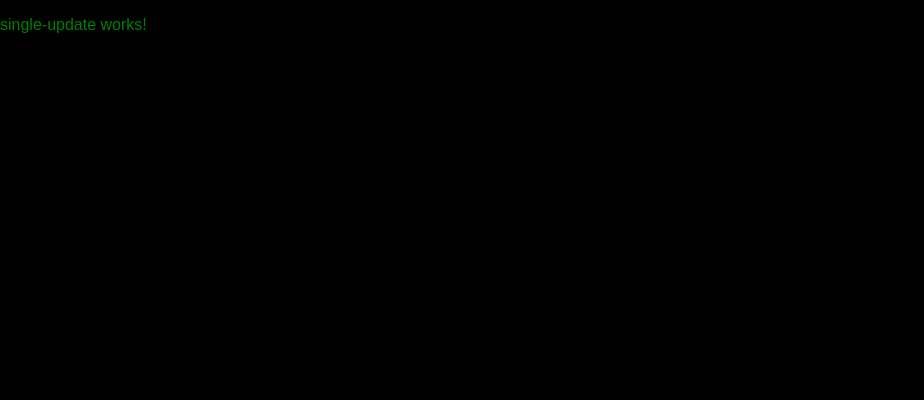
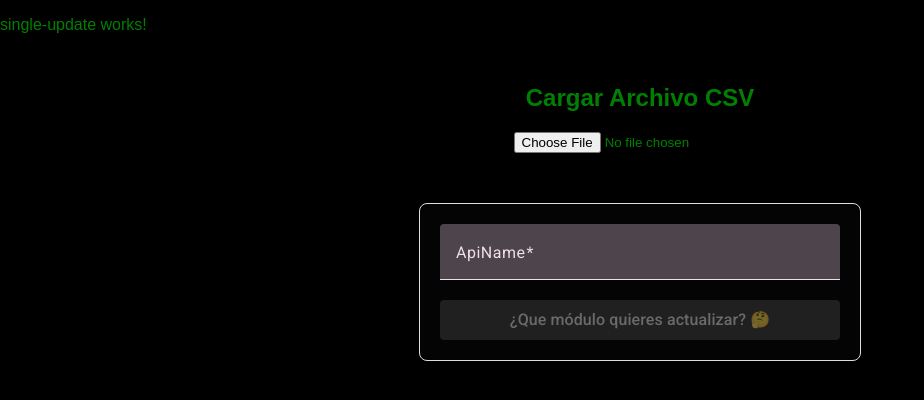
Before and after one commit to alejandroalvarezdev/MassUpdateTool, an Angular app: page / in a window 1280 px wide. Shown: the top 400 px of the page, without its empty margins (0-924 px from the left). Built offline with nearby package versions, Linux system fonts and the light colour scheme.

Commit message:
Singles Post OK

```diff
--- a/src/app/app.component.html
+++ b/src/app/app.component.html
@@ -1,3 +1,4 @@
+
 
 <!-- <app-custom-update></app-custom-update> -->
 <app-single-update></app-single-update>
--- a/src/app/consume.service.ts
+++ b/src/app/consume.service.ts
@@ -25,13 +25,13 @@ export class ConsumeService {
     return this.http.put(url, JSON.stringify(data), { headers });
 };
 
-  singleUpdate(module:any,recordID:number,data: any): Observable<any> {
+  singleUpdate(module:any,data: any): Observable<any> {
 
-    let url = `/api/zoho/SingleUpdate/${module}/${recordID}`;;
+    let url = `http://localhost:3000/api/zoho/SinglePost/${module}`;
     const headers = new HttpHeaders({
       'Content-Type': 'application/json'
     });
-    return this.http.put(url, JSON.stringify(data), { headers });
+    return this.http.post(url, JSON.stringify(data), { headers });
 
   }
 
--- a/src/app/solutions/custom-update/custom-update.component.html
+++ b/src/app/solutions/custom-update/custom-update.component.html
@@ -27,7 +27,7 @@
             </button>
         </form>
 
-        </div>
+    </div>
 
     <div *ngIf="segmentedRecords.length > 0">
         <h2>Data model</h2>
--- a/src/app/solutions/custom-update/custom-update.component.ts
+++ b/src/app/solutions/custom-update/custom-update.component.ts
@@ -48,7 +48,7 @@ updateOptions: any[] = [
   constructor(private consume:ConsumeService,private fb: FormBuilder){
     this.form = this.fb.group({
       name: ['', Validators.required],
-      updateType:['',Validators.required]
+      // updateType:['',Validators.required]
     });
   }
   ngOnInit(){
--- a/src/app/solutions/single-update/single-update.component.css
+++ b/src/app/solutions/single-update/single-update.component.css
@@ -0,0 +1,64 @@
+.container {
+    text-align: center;
+    margin-top: 50px;
+}
+
+button {
+    background-color: #007bff;
+    color: white;
+    border: none;
+    padding: 10px 20px;
+    font-size: 16px;
+    cursor: pointer;
+    border-radius: 5px;
+}
+
+button:hover {
+    background-color: #0056b3;
+}
+pre{
+    /* display: flex;
+    justify-content: center; */
+    padding-left: 15rem;
+}
+
+/* Form */
+.form-container {
+    max-width: 400px; /* Limita el ancho del formulario */
+    margin: 50px auto; /* Centra el formulario horizontalmente y agrega margen superior */
+    padding: 20px; /* Espaciado interno */
+    background-color: #040404; /* Fondo blanco */
+    border: 1px solid #ddd; /* Borde sutil */
+    border-radius: 8px; /* Bordes redondeados */
+    box-shadow: 0 4px 12px rgba(0, 0, 0, 0.1); /* Sombra sutil para profundidad */
+    display: flex;
+    flex-direction: column;
+    gap: 15px; /* Espacio entre los elementos del formulario */
+    }
+
+    .form-container mat-form-field {
+        width: 100%; /* Asegura que los campos de entrada ocupen todo el ancho */
+    }
+
+    .form-container button {
+        width: 100%; /* El botón ocupará todo el ancho */
+        padding: 10px; /* Espaciado dentro del botón */
+        font-size: 16px; /* Tamaño de fuente */
+        border-radius: 4px; /* Bordes redondeados */
+    }
+
+    .form-container .mat-form-field {
+        margin-bottom: 20px; /* Espaciado inferior entre los campos */
+    }
+
+    .mat-form-field label {
+        font-weight: bold; /* Hace que las etiquetas sean más prominentes */
+    }
+
+    mat-error {
+        color: red; /* Color rojo para los mensajes de error */
+        font-size: 12px; /* Tamaño pequeño para los mensajes de error */
+    }
+    .datamodel{
+        font-size: 2em;
+    }
--- a/src/app/solutions/single-update/single-update.component.html
+++ b/src/app/solutions/single-update/single-update.component.html
@@ -1 +1,29 @@
 <p>single-update works!</p>
+
+<div class="container">
+    <h2>Cargar Archivo CSV</h2>
+    <input type="file" (change)="onFileChange($event)" accept=".csv" />
+</div>
+
+<div class="form-container">
+    <form [formGroup]="form" (ngSubmit)="onSubmit()">
+        <mat-form-field appearance="fill">
+            <mat-label>ApiName</mat-label>
+            <input matInput formControlName="name" placeholder="ej.Leads" />
+            <mat-error *ngIf="form.get('name')?.hasError('required')">El ApiName es obligatorio</mat-error>
+        </mat-form-field>
+
+
+        <button *ngIf="form.valid" mat-raised-button color="primary" type="submit" [disabled]="form.invalid">
+            ¡Let's Update Data! 🚀
+        </button>
+        <button *ngIf="form.invalid" mat-raised-button color="primary" type="submit" [disabled]="form.invalid">
+            ¿Que módulo quieres actualizar? 🤔
+        </button>
+    </form>
+</div>
+<div class="datamodel" *ngIf="csvRecords.length > 0">
+    <pre>data:[
+{{  csvRecords[0] | json }}
+        ]</pre>
+</div>
--- a/src/app/solutions/single-update/single-update.component.ts
+++ b/src/app/solutions/single-update/single-update.component.ts
@@ -1,12 +1,103 @@
 import { Component } from '@angular/core';
 import { SolutionsModule } from '../solutions.module';
+import { ConsumeService } from '../../consume.service';
+import { CommonModule } from '@angular/common';
+import { MatButtonModule } from '@angular/material/button';
+import { MatInputModule } from '@angular/material/input';
+import { FormBuilder, FormGroup, FormsModule, ReactiveFormsModule, Validators } from '@angular/forms';
+import { MatFormFieldModule } from '@angular/material/form-field';
+import Papa from 'papaparse';
+import { concatMap, from } from 'rxjs';
 
 @Component({
   selector: 'app-single-update',
-  imports: [SolutionsModule],
+  imports: [SolutionsModule,
+    CommonModule,
+      MatButtonModule,
+      MatInputModule,
+      FormsModule,
+      ReactiveFormsModule,
+      MatFormFieldModule,],
   templateUrl: './single-update.component.html',
   styleUrl: './single-update.component.css'
 })
+
+
 export class SingleUpdateComponent {
 
+  // Global
+  csvRecords: any[] = [];  // Aquí almacenaremos los registros leídos
+form: FormGroup;
+
+
+  constructor(private consume:ConsumeService,private fb: FormBuilder){
+      this.form = this.fb.group({
+        name: ['', Validators.required],
+        // updateType:['',Validators.required]
+      });
+    }
+
+  onFileChange(event: any): void {
+    const file = event.target.files[0];
+
+    if (file) {
+      Papa.parse(file, {
+        complete: (result) => {
+          console.log('CSV Result:', result);
+          this.csvRecords = result.data;  // Guardamos los registros en el array
+        },
+        header: true,  // Si la primera fila contiene los encabezados
+      });
+    }
+  }
+  onSubmit(){
+    if (this.form.valid) {
+      console.log('Form Submitted!', this.form.value);
+
+      this.sendDataToAPI();
+    } else {
+      console.log('Form is invalid');
+    }
+  }
+  sendDataToAPI(): void {
+    from(this.csvRecords) // Emitir cada registro individualmente
+      .pipe(
+        concatMap((record, index) => this.launchData(record, index)) // Procesa cada registro en orden
+      )
+      .subscribe();
+  }
+
+
+  launchData(record: any, index: number) {
+    return new Promise(resolve => {
+      console.log(`Enviando registro ${index + 1}:`, record); // Mostrar cada registro en consola
+
+      // Simulación de consumo de API
+      setTimeout(() => {
+
+        const payload = { data:[ record] };
+        // console.log(`Registro ${index + 1} enviado con éxito`);
+        // console.log(`Data ${payload}`);
+        // console.log(` RecordID ${record.id}`);
+        // console.log(payload);
+
+
+        this.consume.singleUpdate(this.form.value.name, payload).subscribe(
+          (response) => {
+            console.log(`Registro ${index + 1} enviado con éxito`, response);
+            resolve(true);
+          },
+          (error) => {
+            console.error(`Error al enviar el registro ${index + 1}`, error);
+            resolve(false);
+          }
+        );
+        resolve(true);
+      }, 500); // Simula una espera de 500ms por cada envío
+
+
+    });
+  }
+
+
 }
```
